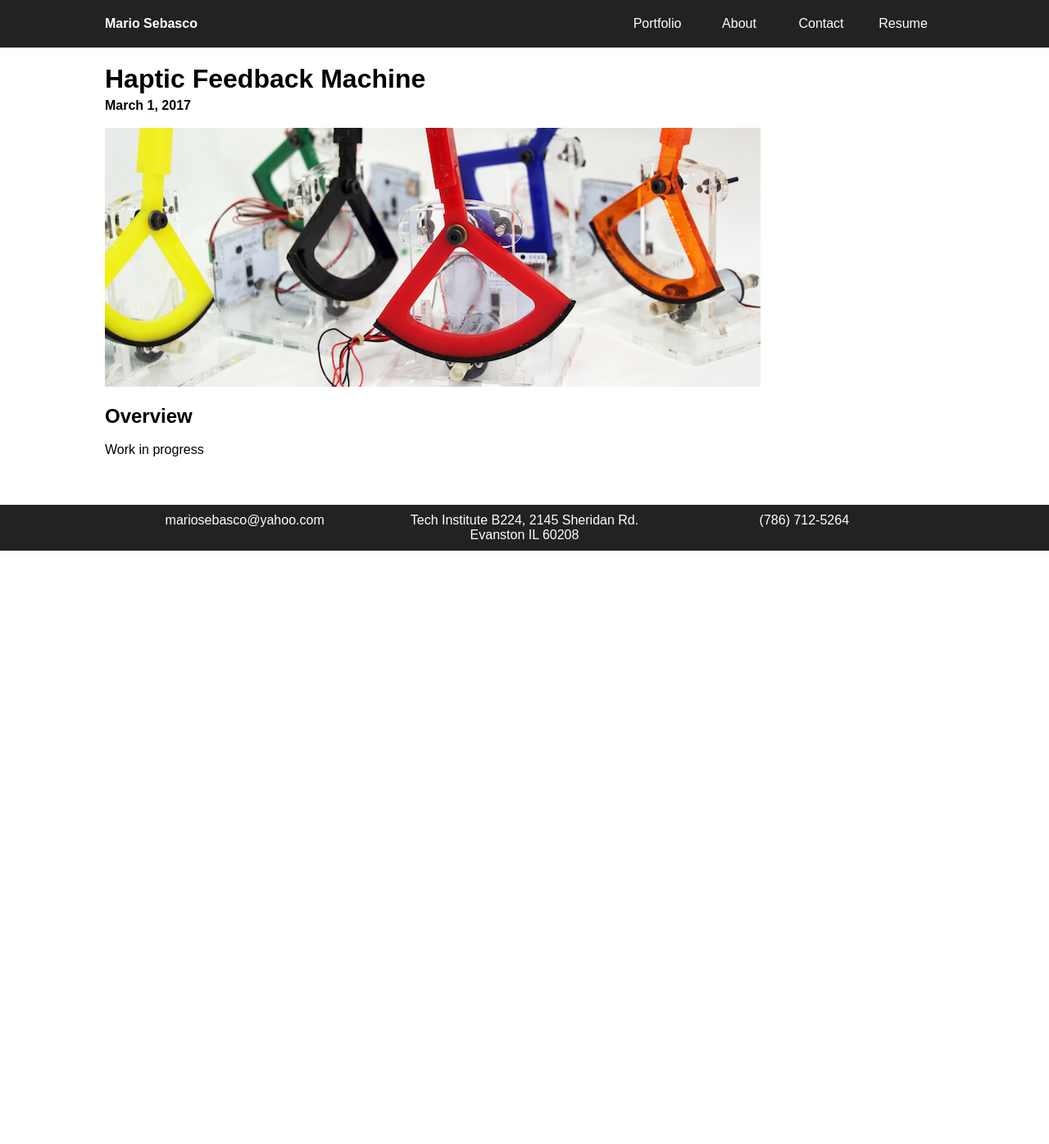
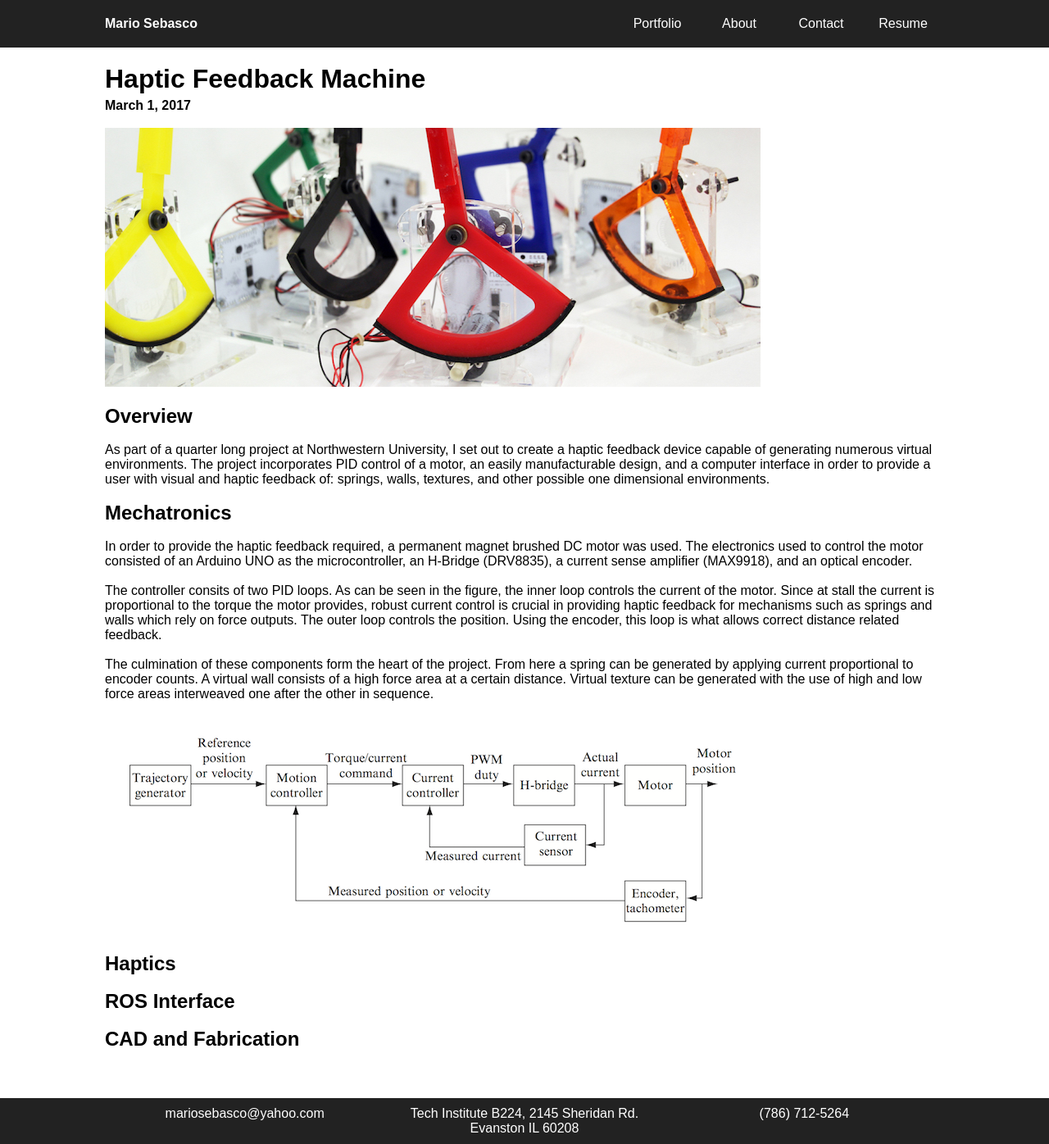
Before and after one commit to mariosebasco/mariosebasco_portfolio, a Jekyll site: the page built from _projects/00-haptics.md, in a window 1280 px wide. Shown: the whole page at 82% size. Built offline with Jekyll 4.4.1, drawn with Linux system fonts in a browser that asks for light colours; nearby versions of some CDN libraries; before the commit the page ends 900 px from its top, so only the background shows below that.

Commit message:
making changes to haptic feedback proj

```diff
--- a/_projects/00-haptics.md
+++ b/_projects/00-haptics.md
@@ -8,4 +8,24 @@ imageMain: /mariosebasco.github.io/public/images/phantom_omni.jpg
 <img src="/mariosebasco.github.io/public/images/hapkit.jpg" alt="Hapkit" style="width:800px;height:316px;">
 
 ## Overview
-Work in progress
+
+   As part of a quarter long project at Northwestern University, I set out to create a haptic feedback device capable of generating numerous virtual environments. The project incorporates PID control of a motor, an easily manufacturable design, and a computer interface in order to provide a user with visual and haptic feedback of: springs, walls, textures, and other possible one dimensional environments.
+
+## Mechatronics
+
+In order to provide the haptic feedback required, a permanent magnet brushed DC motor was used.
+The electronics used to control the motor consisted of an Arduino UNO as the microcontroller, an H-Bridge (DRV8835), a current sense amplifier (MAX9918), and an optical encoder.
+
+The controller consits of two PID loops. As can be seen in the figure, the inner loop controls the current of the motor. Since at stall the current is proportional to the torque the motor provides, robust current control is crucial in providing haptic feedback for mechanisms such as springs and walls which rely on force outputs. The outer loop controls the position. Using the encoder, this loop is what allows correct distance related feedback.
+
+The culmination of these components form the heart of the project. From here a spring can be generated by applying current proportional to encoder counts. A virtual wall consists of a high force area at a certain distance. Virtual texture can be generated with the use of high and low force areas interweaved one after the other in sequence.
+
+<img src="/mariosebasco.github.io/public/images/controlLoop.png" alt="control loop" style="width:800px;height:266px;">
+
+## Haptics
+
+
+## ROS Interface
+
+
+## CAD and Fabrication
```
Also changed, not shown: public/images/controlLoop.png (added), 2 other files.
